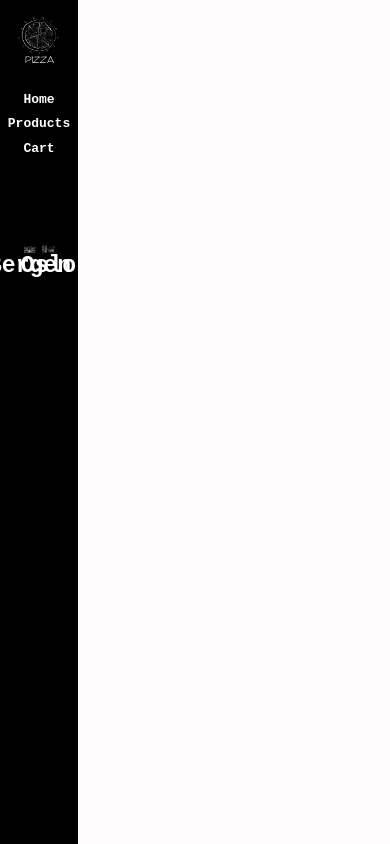
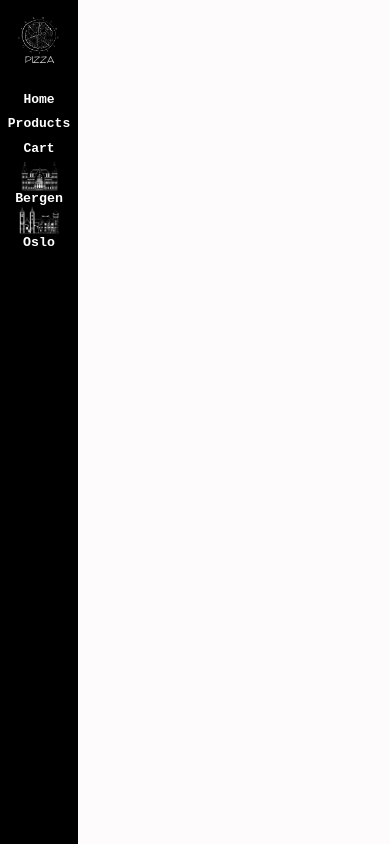
Before and after one commit to PeterJakobs1/pizza, a React (Create React App) app: page / in a window 390 px wide. Built offline with nearby package versions, Linux system fonts and the light colour scheme.

Commit message:
NavBar style change

```diff
--- a/src/Components/NavBar.js
+++ b/src/Components/NavBar.js
@@ -34,11 +34,11 @@ function NavBar() {
                 <footer className="footer">
                     <div className="location-img-container">
                         <img src={bergen} alt="bergen" />
-                        <h4>Bergen</h4>
+                        <h5>Bergen</h5>
                     </div>
                     <div className="location-img-container">
                         <img src={oslo} alt="oslo" />
-                        <h4>Oslo</h4>
+                        <h5>Oslo</h5>
                     </div>
                 </footer>
             </nav>
--- a/src/styles/_navbar.scss
+++ b/src/styles/_navbar.scss
@@ -63,7 +63,7 @@
             p{
                 text-align: center;
                 padding: 1rem;
-                font-size: medium;
+                font-size: small;
 
 
             }
@@ -89,3 +89,40 @@
 .active{
   background-color: rgba(24, 24, 24, 0.678);
 }
+@media screen and (max-width: 768px) {
+    .footer{
+        text-align: -webkit-center
+    }
+
+
+    .location-img-container {
+        width: 50%;
+        display: flex;
+        justify-content: center;
+        flex-direction:row;
+        align-items: center;
+
+    }
+
+    .NavBar .nav .footer {
+        display: table-row;
+    }
+
+
+.NavBar .nav .footer .location-img-container img {
+    object-fit: cover;
+    width: 110%;
+    text-align: -webkit-center;
+
+}
+.NavBar .nav .footer .location-img-container {
+    width: 50%;
+    display: flex;
+    justify-content: center;
+    flex-direction: column;
+    align-items: center;
+    font-size: 1rem;
+    text-align: -webkit-center;
+}
+
+}
```
